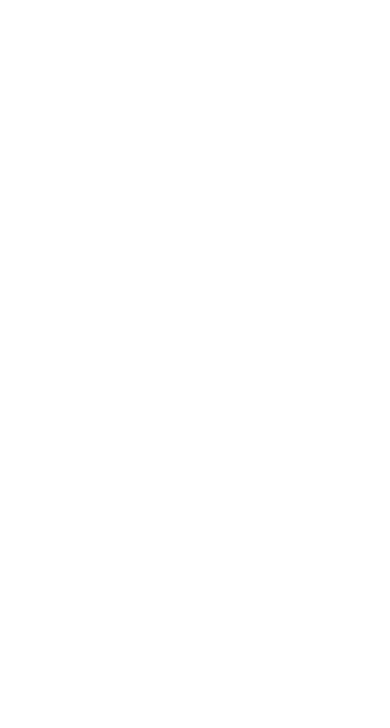
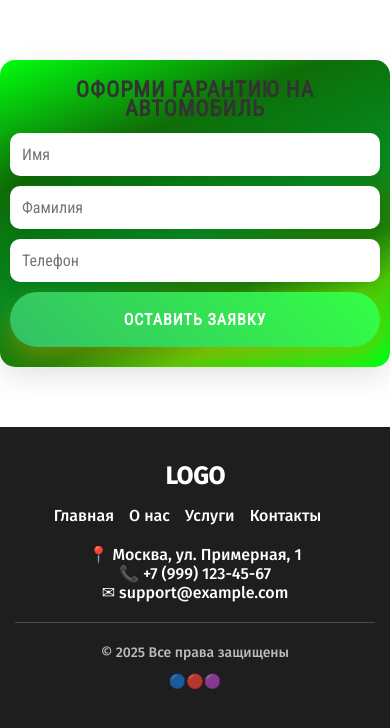
Before and after one commit to SlavMos/insurance, a React (Vite) app: page / in a window 390 px wide. Shown: the part 6630-7358 px from the top of the page. Before the commit the page ends 6690 px from the top, so only its background shows below. Built offline with nearby package versions, Linux system fonts and the light colour scheme.

Commit message:
add questionForm

```diff
--- a/src/App.jsx
+++ b/src/App.jsx
@@ -23,8 +23,8 @@ function App() {
       <About />
       <FeaturesIcons />
       <Reviews />
-      {/* <QuestionForm />
-      <Footer />   */}
+      <QuestionForm />
+      <Footer />
     </div>
   );
 }
--- a/src/components/QuestionForm/form.module.css
+++ b/src/components/QuestionForm/form.module.css
@@ -41,9 +41,10 @@ h1 {
 
 .form {
   display: flex;
-  /* flex-direction: column; */
+  flex-direction: column;
   align-items: center;
   gap: 15px;
+  justify-content: center;
 }
 
 .input {
@@ -90,3 +91,60 @@ h1 {
 .button:active {
   transform: scale(0.95);
 }
+
+/* Адаптивные стили */
+
+@media (max-width: 1024px) {
+  .container {
+    padding: 40px 20px;
+  }
+
+  .input {
+    width: 300px;
+  }
+
+  .button {
+    width: 320px;
+  }
+}
+
+@media (max-width: 768px) {
+  .container {
+    padding: 30px 15px;
+  }
+
+  h1 {
+    font-size: 24px;
+  }
+
+  .form {
+    gap: 20px;
+  }
+
+  .input,
+  .button {
+    width: 100%;
+    max-width: 400px;
+  }
+}
+
+@media (max-width: 480px) {
+  .container {
+    padding: 20px 10px;
+  }
+
+  h1 {
+    font-size: 22px;
+  }
+
+  .form {
+    gap: 10px;
+  }
+
+  .input,
+  .button {
+    width: 100%;
+    padding: 12px;
+    font-size: 16px;
+  }
+}
```
